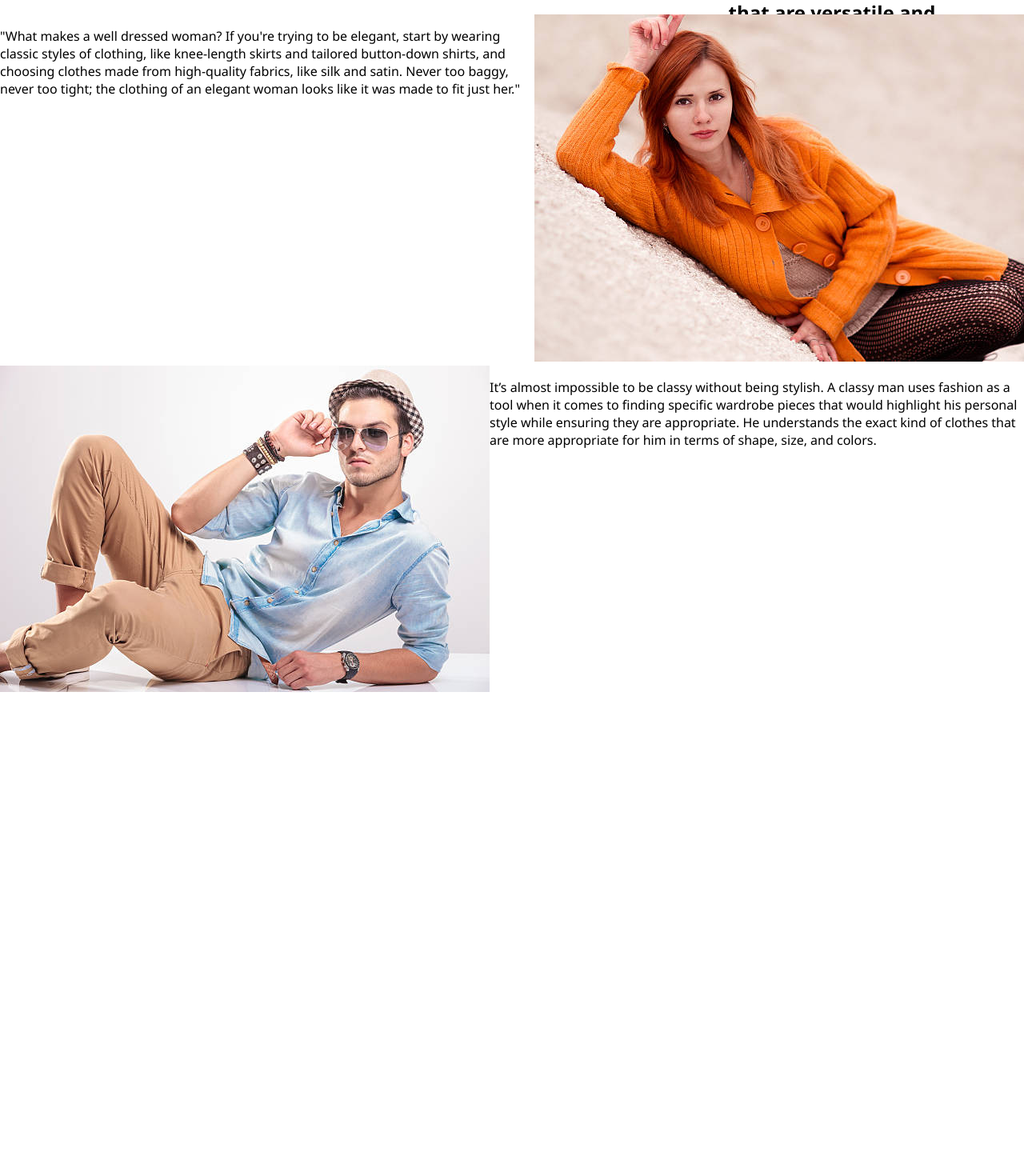
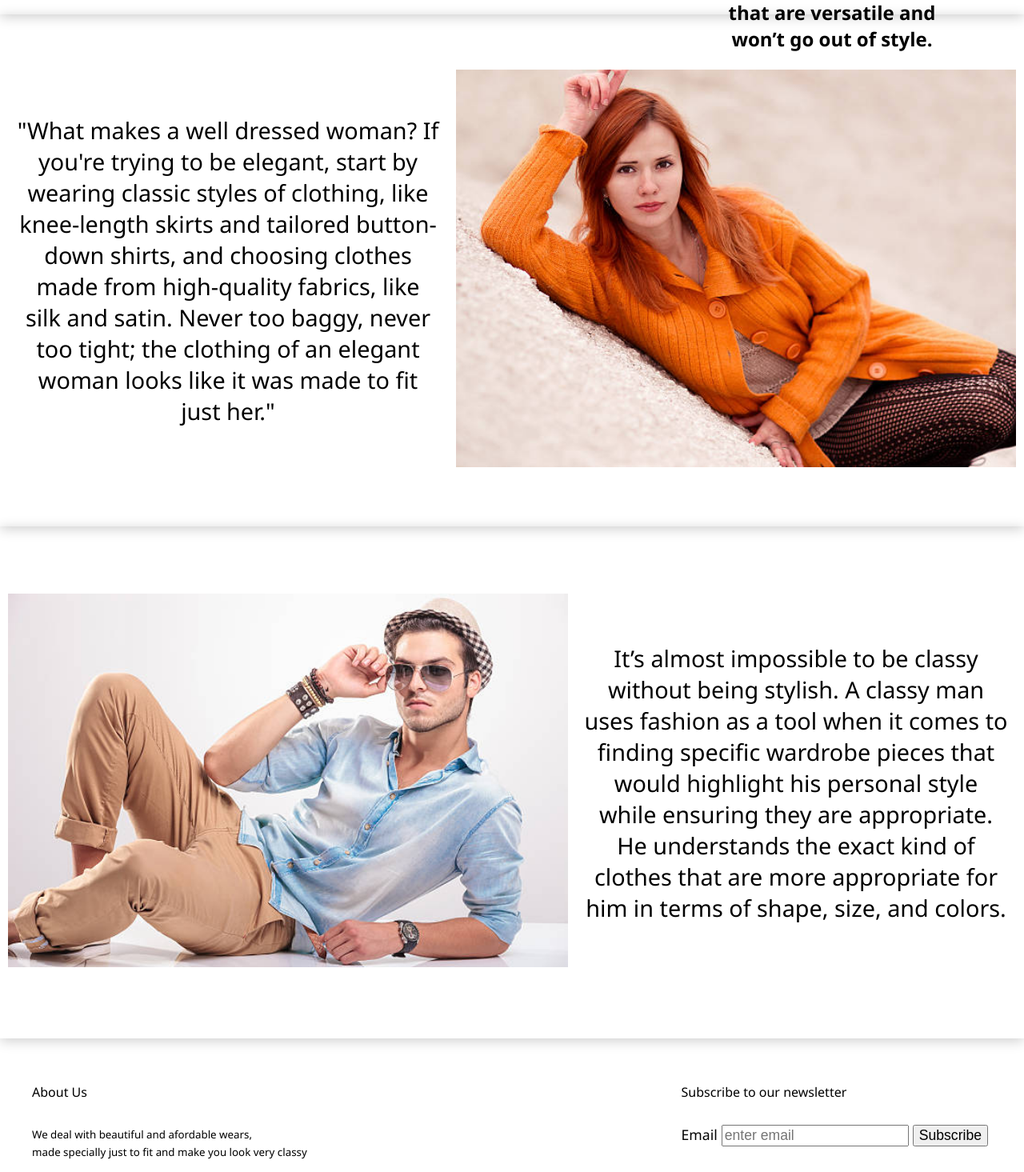
Before and after one commit to mosidrum/shoppingCart, a React (Create React App) app: page / in a window 1280 px wide. Shown: the part 865-2330 px from the top of the page at 80% size. Before the commit the page ends 1735 px from the top, so only its background shows below. Built offline with nearby package versions, Linux system fonts and the light colour scheme.

Commit message:
no more data

```diff
--- a/src/components/body.css
+++ b/src/components/body.css
@@ -8,20 +8,91 @@
     text-align: center;
     height: 100vh;
     width: 100%;
+    box-shadow: 0px 3px 15px rgba(0, 0, 0, 0.2);
 }
 .mainpage .maintext{
     padding: 100px;
-    width: ;
 }
 .mainpage .mainpics{
     width: 800px;
     height: 88%;
 }
-.body2 .first{
+.first{
     display: flex;
     flex-direction: row;
+    box-shadow: 0px 3px 15px rgba(0, 0, 0, 0.2);
+    height: 80vh;
+    align-items: center;
+    padding: 0 10px 0 0;
 }
-.body2 .second{
+.first p{
+    text-align: center;
+    justify-content: center;
+    font-size: 1.8em;
+    padding: 20px;
+    margin: 0 ;
+}
+.first img{
+    width: 700px;
+    height: 70%;
+}
+.second{
     display: flex;
     flex-direction: row;
+    box-shadow: 0px 3px 15px rgba(0, 0, 0, 0.2);
+    height: 80vh;
+    align-items: center;
+    text-align: center;
+    padding: 0 0 0 10px;
 }
+.second p{
+    text-align: center;
+    justify-content: center;
+    font-size: 1.8em;
+    padding: 20px;
+    margin: 0 ;
+}
+.second img{
+    width: 700px;
+    height: 70%;
+}
+
+/* foot styling */
+
+.footer {
+    height: 100%vh;
+    width: 50%vw;
+    background-color: var(--textcolor);
+    color: var(--background);
+    display: flex;
+    flex-direction: column;
+    padding: 40px 40px 10px 40px;
+  }
+  .footer .text-footer {
+    display: flex;
+    flex-direction: row;
+    justify-content: space-between;
+  }
+  .text-footer .left-footer p {
+    margin-bottom: 30px;
+  }
+  .text-footer .right-footer p {
+    margin-bottom: 30px;
+  }
+  .text-footer .right-footer label,
+  button,
+  input {
+    margin-right: 5px;
+    font-size: 1.1rem;
+  }
+  .socials {
+    margin-top: 30px;
+    text-align: center;
+  }
+  .socials i {
+    padding: 10px;
+    font-size: 1.7rem;
+  }
+  .socials i:hover {
+    cursor: pointer;
+  }
--- /dev/null
+++ b/src/components/footer.jsx
@@ -0,0 +1,30 @@
+import React from 'react'
+
+export const Footer = () => {
+  return (
+    <div className='footer'>
+    <div className='text-footer'>
+      <div className='left-footer'>
+        <p>About Us</p>
+          <small>
+          We deal with beautiful and afordable wears,
+          <br /> made specially just to fit and make you look very classy
+          </small>
+      </div>
+      <div className='right-footer'>
+        <p>Subscribe to our newsletter</p>
+        <label>Email</label>
+        <input type='text' name='text' placeholder='enter email' />
+        <button>Subscribe</button>
+      </div>
+    </div>
+
+    <div className='socials'>
+      <i class='fa-brands fa-facebook'></i>
+      <i class='fa-brands fa-instagram'></i>
+      <i class='fa-brands fa-twitter'></i>
+      <i class='fa-brands fa-google'></i>
+    </div>
+  </div>
+);
+}
--- a/src/pages/home.jsx
+++ b/src/pages/home.jsx
@@ -1,6 +1,7 @@
 import React from 'react'
 import { Body } from '../components/body'
 import { Body2 } from '../components/body2'
+import { Footer } from '../components/footer'
 import '../components/body.css'
 
 export const Home = () => {
@@ -8,6 +9,7 @@ export const Home = () => {
     <div className='homepage'>
         <Body />
         <Body2 />
+        <Footer />
     </div>
   )
 }
```
